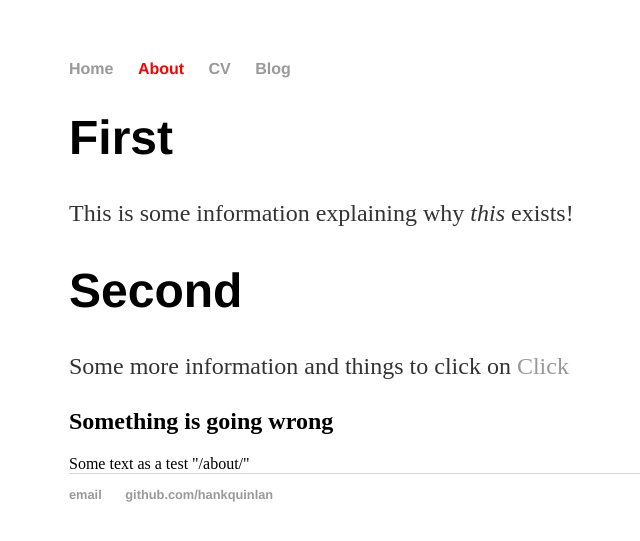
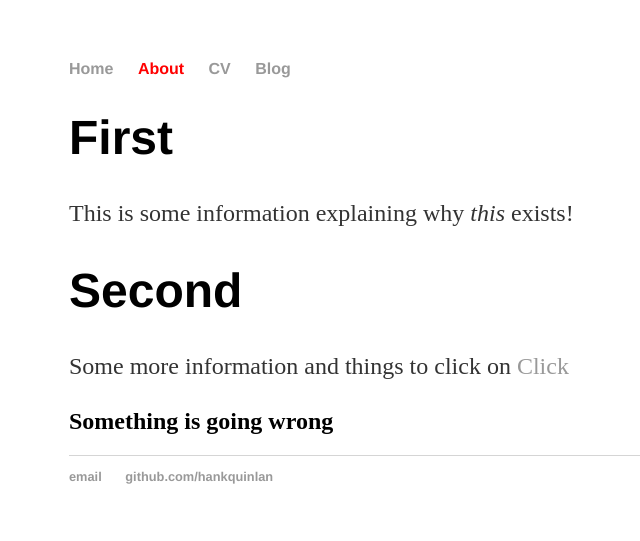
Before and after one commit to DrBones/notablog, a Jekyll site: the page built from about/index.html, in a window 1280 px wide. Shown: the top 541 px of the page, without its empty margins (123-763 px from the left). Built offline with Jekyll 4.4.1, drawn with Linux system fonts in a browser that asks for light colours.

Commit message:
Update index.html
removed debug

```diff
--- a/about/index.html
+++ b/about/index.html
@@ -6,6 +6,5 @@ title: About this horrible Blog
 <div class="blurb">
 {% capture my_include %}{% include_relative about.md %}{% endcapture %}
 {{ my_include | markdownify}}
-  Some text as a test
-  {{ page.url | jsonify | escape }}
+<!-- {{ page.url | jsonify | escape }} -->
 </div><!-- /.blurb -->
```
